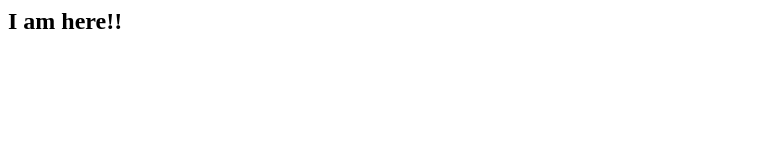
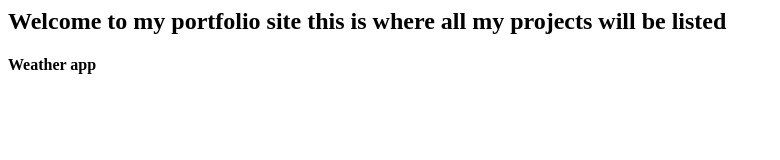
Before and after one commit to MichealTrinki/MichealTrinki.github.io, a plain HTML site: page index.html in a window 1280 px wide. Shown: the whole page, without its empty margins (0-780 px from the left). Drawn offline with Linux system fonts and the light colour scheme.

Commit message:
Update index.html

```diff
--- a/index.html
+++ b/index.html
@@ -4,6 +4,10 @@
   </head>
 
 <body>
-    <h2>I am here!!</h2>
+    <h2>Welcome to my portfolio site this is where all my projects will be listed</h2>
+
+  <h4> Weather app </h4>
+
+
 </body>
 </html>
```
